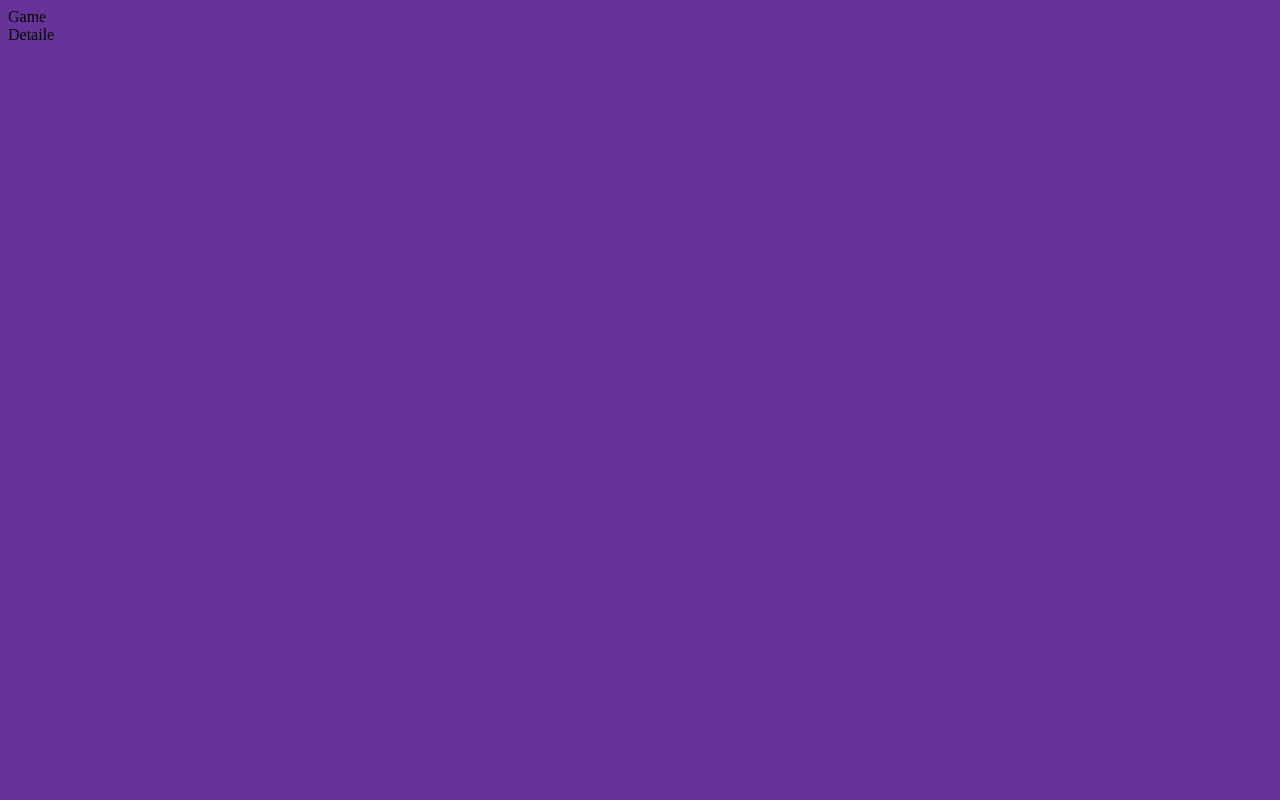
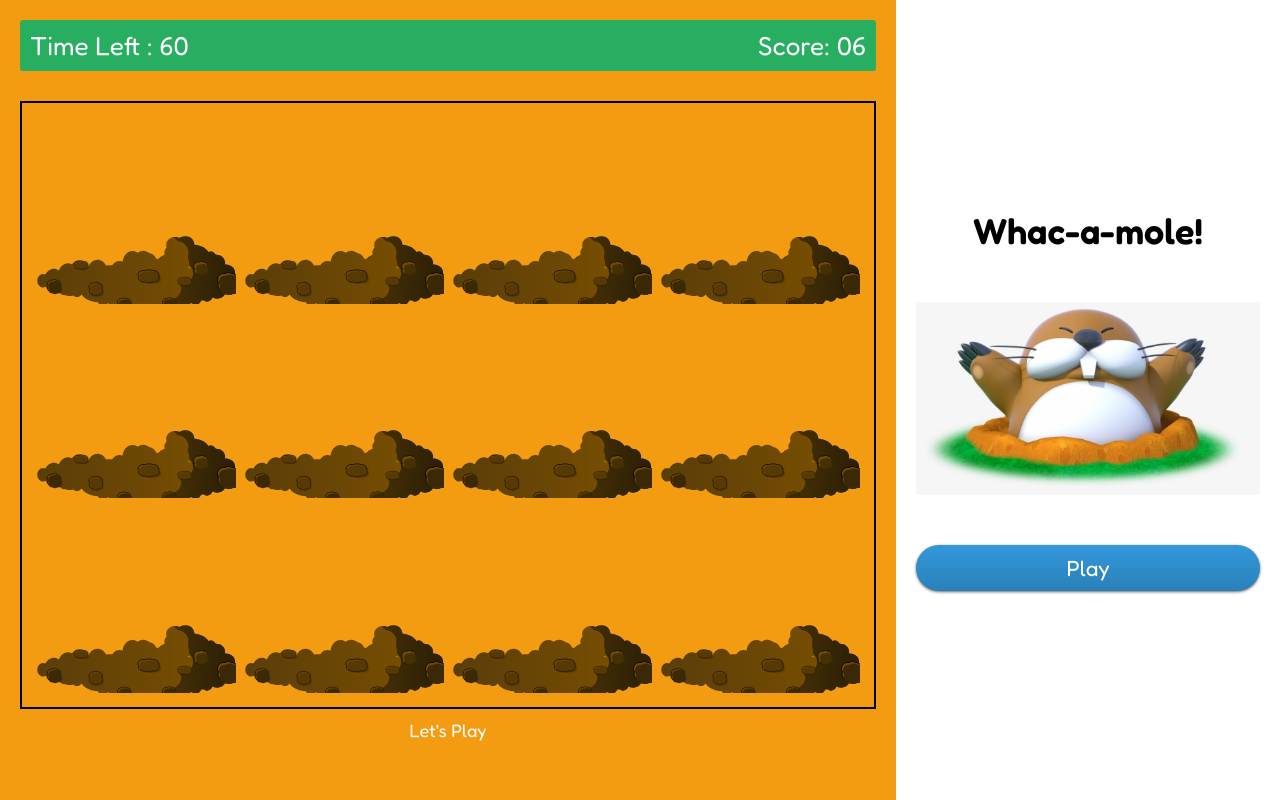
Before and after one commit to subender/Whac-A-Mole-JavaScript, a plain HTML site: page index.html in a window 1280 px wide. Drawn offline with Linux system fonts and the light colour scheme.

Commit message:
Completed overall look of game

```diff
--- a/index.html
+++ b/index.html
@@ -9,7 +9,31 @@
     <title>Whac A Mole</title>
   </head>
   <body>
-    <div class="game__container">Game</div>
-    <div class="description">Detaile</div>
+    <div class="game__container">
+      <div class="score__box">
+        <p class="time__left">Time Left : <span id="time">60</span></p>
+        <p class="score">Score: <span id="score">06</span></p>
+      </div>
+      <div class="grid">
+        <div class="holes" id="1"></div>
+        <div class="holes" id="2"></div>
+        <div class="holes" id="3"></div>
+        <div class="holes" id="4"></div>
+        <div class="holes" id="5"></div>
+        <div class="holes" id="6"></div>
+        <div class="holes" id="7"></div>
+        <div class="holes" id="8"></div>
+        <div class="holes" id="9"></div>
+        <div class="holes" id="10"></div>
+        <div class="holes" id="11"></div>
+        <div class="holes" id="12"></div>
+      </div>
+      <p class="msg">Let's Play</p>
+    </div>
+    <div class="description">
+      <h1 class="heading">Whac-a-mole!</h1>
+      <img src="/img/display.png" alt="picture of mole" />
+      <button class="btn">Play</button>
+    </div>
   </body>
 </html>
--- a/style.css
+++ b/style.css
@@ -1,3 +1,114 @@
+@import url("https://fonts.googleapis.com/css2?family=Fredoka:wght@400;600&display=swap");
+
+*,
+*::after,
+*::before {
+  margin: 0;
+  padding: 0;
+  box-sizing: border-box;
+}
+
+html {
+  font-size: 62.5%;
+}
+
 body {
-  background-color: rebeccapurple;
+  font-family: "Fredoka", sans-serif;
+  font-size: 1.8rem;
+  width: 100vw;
+  height: 100vh;
+  display: grid;
+  grid-template-columns: 70% 30%;
 }
+
+.game__container {
+  background-color: #f39c12;
+  color: #fff;
+  padding: 2rem;
+  display: flex;
+  flex-direction: column;
+  align-items: center;
+}
+
+.score__box {
+  width: 100%;
+  display: flex;
+  justify-content: space-between;
+  background-color: #27ae60;
+  padding: 1rem;
+  border-radius: 3px;
+  font-size: 2.6rem;
+  margin-bottom: 3rem;
+}
+
+.grid {
+  padding: 1rem;
+  width: 100%;
+  height: 80%;
+  border: 2px solid black;
+  display: grid;
+  grid-template-columns: repeat(4, 25%);
+  grid-template-rows: repeat(3, 33.3333333%);
+  margin-bottom: 1rem;
+}
+
+.holes {
+  padding: 5px;
+  width: 98%;
+  height: 98%;
+  cursor: pointer;
+  position: relative;
+  overflow: hidden;
+}
+
+.holes:after {
+  display: block;
+  background: url(/img/dirt.svg) bottom center no-repeat;
+  background-size: contain;
+  content: "";
+  width: 100%;
+  height: 10rem;
+  position: absolute;
+  bottom: -1.2rem;
+}
+
+.mole {
+  background: url(/img/mole.png) bottom center no-repeat;
+  background-size: 70%;
+}
+
+.description {
+  padding: 2rem;
+  display: flex;
+  flex-direction: column;
+  justify-content: center;
+  gap: 5rem;
+}
+
+.description .heading {
+  text-align: center;
+}
+
+.description img {
+  width: 100%;
+}
+
+.description .btn {
+  background: #3498db;
+  background-image: linear-gradient(to bottom, #3498db, #2980b9);
+  border-radius: 2.8rem;
+  box-shadow: 0px 1px 3px #666666;
+  font-family: inherit;
+  color: #ffffff;
+  font-size: 2.2rem;
+  border: none;
+  cursor: pointer;
+  padding: 1rem 2rem;
+  text-decoration: none;
+  transition: all 0.3s;
+}
+
+.btn:hover {
+  background: #3cb0fd;
+  background-image: linear-gradient(to bottom, #3cb0fd, #3498db);
+}
```
